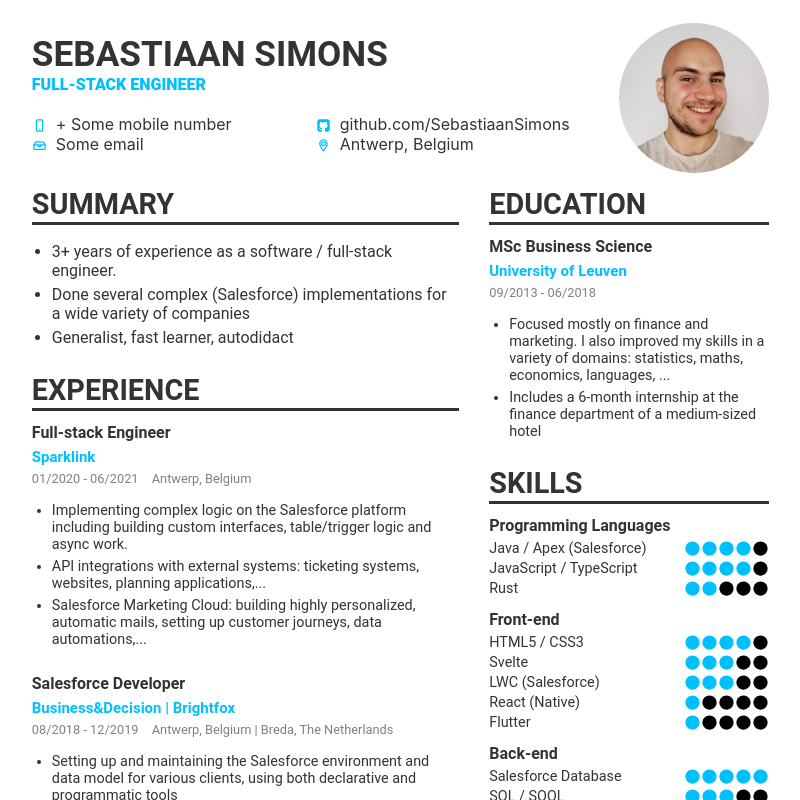
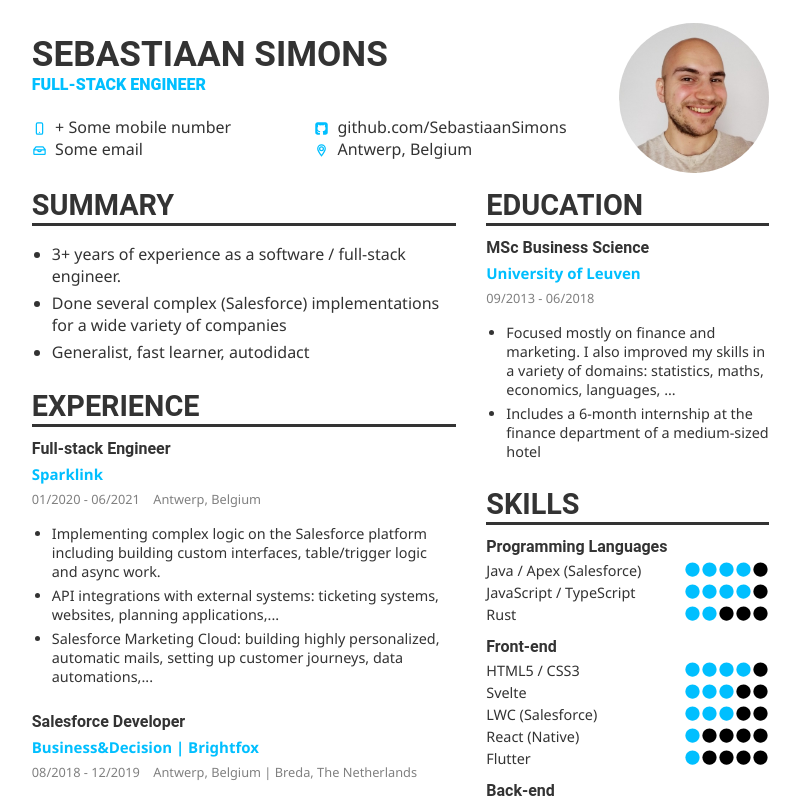
Before and after one commit to sebbasim/cv-gen, a Svelte app: page / in a window 1280 px wide. Shown: the top 800 px of the page, without its empty margins (14-814 px from the left). Built offline with nearby package versions, Linux system fonts and the light colour scheme.

Commit message:
add global style rules

```diff
--- a/src/App.svelte
+++ b/src/App.svelte
@@ -8,22 +8,27 @@
 	import Volunteering from "./components/Volunteering.svelte";
 	import Skills from "./components/Skills.svelte";
 	import Strengths from "./components/Strengths.svelte";
+	import * as data from "./data.json";
+	let style = data["style"];
+	let column_widths: number[] = style.column_widths;
+	let left_flex = column_widths[0] * 96;
+	let right_flex = column_widths[1] * 96;
 </script>
 
 <Header />
-<main>
-	<div class="left-column">
+<main style="font-family:{style.font_family}">
+	<div class="left-column" style="flex: 0 0 {left_flex}%">
 		<Summary />
 		<Experience />
 		<Languages />
-		<div style="height:223px" />
+		<div style="height:98px" />
 		<Strengths />
 		<Projects />
 	</div>
-	<div class="right-column">
+	<div class="right-column" style="flex: 0 0 {right_flex}%">
 		<Education />
 		<Skills />
-		<div style="height:345px" />
+		<div style="height:179px" />
 		<Volunteering />
 	</div>
 </main>
@@ -36,7 +41,6 @@
 <style>
 	/* column styling has a lot of duplicate entities*/
 	main {
-		font-family: "Roboto", sans-serif;
 		display: flex;
 		width: 195mm;
 	}
@@ -44,12 +48,10 @@
 		display: flex;
 		flex-direction: column;
 		padding-right: 30px;
-		flex: 0 0 58%;
 	}
 	.right-column {
 		display: flex;
 		flex-direction: column;
-		flex: 0 0 38%;
 	}
 	.footer {
 		position: absolute;
--- a/src/components/Header.svelte
+++ b/src/components/Header.svelte
@@ -1,9 +1,10 @@
 <script lang="ts">
     import * as data from "../data.json";
     let header = data["header"];
+    let style = data["style"];
 </script>
 
-<div id="flex-container">
+<div id="flex-container" style="font-family:{style.font_family}">
     <div>
         <h1>{header.name}</h1>
         <h2>{header.job_title}</h2>
@@ -62,6 +63,7 @@
         display: flex;
         justify-content: space-between;
         width: 195mm;
+        font-family: "Roboto", sans-serif;
     }
     #grid-container {
         display: grid;
--- a/src/data.json
+++ b/src/data.json
@@ -1,4 +1,15 @@
 {
+    "style": {
+        "font_family": "Segoe UI",
+        "header_1": {
+            "font_size": "1.8em",
+            "underline": true
+        },
+        "column_widths": [
+            0.6,
+            0.4
+        ]
+    },
     "header": {
         "name": "Sebastiaan Simons",
         "job_title": "Full-stack engineer",
@@ -256,17 +267,17 @@
     "strengths": [
         {
             "title": "Generalist",
-            "icon" : "fas fa-gem",
+            "icon": "fas fa-gem",
             "description": "I'm an explorer, a dabbler, constantly searching for new insights and ideas. Apart from programming, I like to read and do philosophy, play and compose on the piano, write fiction, and many other things."
         },
         {
             "title": "Fast Learner",
-            "icon" : "fas fa-chart-line",
+            "icon": "fas fa-chart-line",
             "description": "I'm able to quickly pick up matter, even if it is well outside of my area of expertise."
         },
         {
             "title": "Autodidact",
-            "icon" : "fa fa-atom",
+            "icon": "fa fa-atom",
             "description": "I'm good at learning things by myself, being at the centre of my own learning."
         }
     ]
--- a/src/style-components/Title.svelte
+++ b/src/style-components/Title.svelte
@@ -1,16 +1,19 @@
 <script lang="ts">
     export let title: string;
+    import * as data from "../data.json";
+	let style = data["style"];
 </script>
 
 
-<h2>{title}</h2>
+<h2 style="font-size: {style.header_1.font_size}">{title}</h2>
+{#if style.header_1.underline}
 <hr />
+{/if}
 
 
 <style>
     h2 {
         text-transform: uppercase;
-        font-size: 1.8em;
         font-weight: 600;
         font-family: "Roboto", sans-serif;
         margin: 10px 10px 0px 0px;
```
